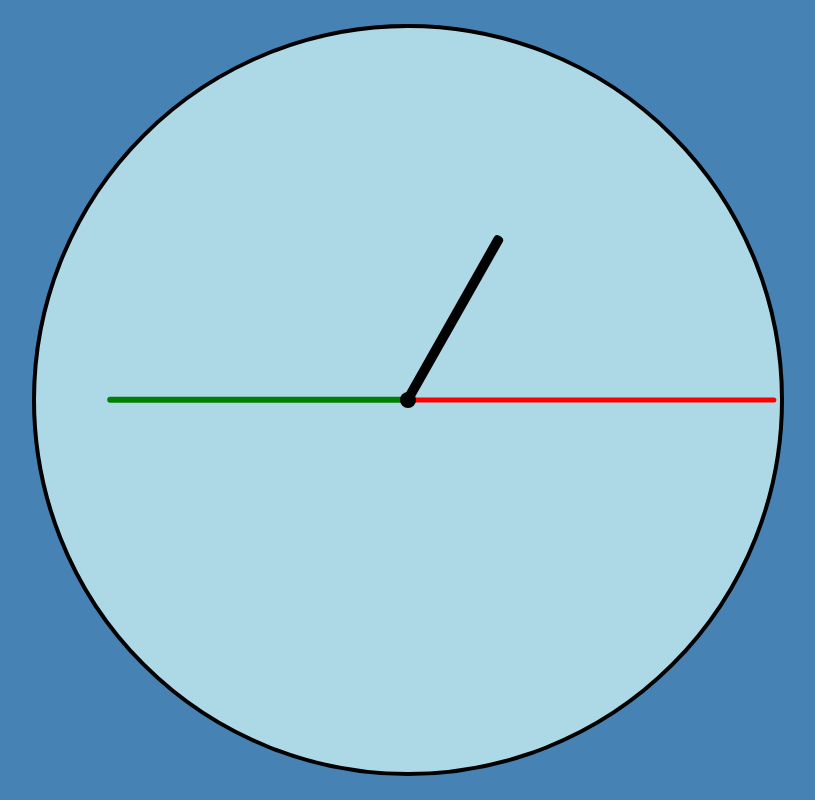
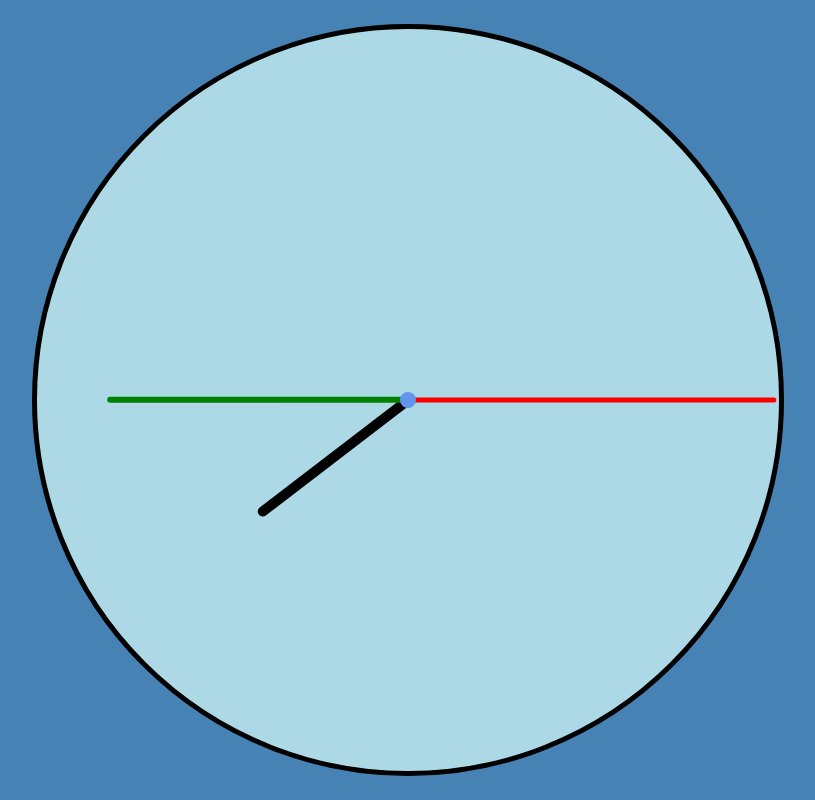
Before and after one commit to emir-masinovic/clock, a plain HTML site: page index.html in a window 1280 px wide. Shown: the whole page, without its empty margins (232-1047 px from the left). Drawn offline with Linux system fonts and the light colour scheme.

Commit message:
Fixes: hour hand Small changes: center color, clock hands border radius, auto-prefixed for all browsers

```diff
--- a/clock.css
+++ b/clock.css
@@ -1,48 +1,63 @@
 * {
-    box-sizing: border-box;
     margin: 0;
     padding: 0;
+    -webkit-box-sizing: border-box;
+    box-sizing: border-box;
 }
 
 body{
+    height: 100vh;
+    display: -webkit-box;
+    display: -ms-flexbox;
+    display: flex;
+    -webkit-box-pack: center;
+    -ms-flex-pack: center;
+    justify-content: center;
+    -webkit-box-align: center;
+    -ms-flex-align: center;
+    align-items: center;
     background-color: steelblue;
-    display: flex;
-    justify-content: center;
-    align-items: center;
-    height: 100vh;
 }
 
 .clock {
     position: relative;
+    display: -webkit-box;
+    display: -ms-flexbox;
     display: flex;
+    -webkit-box-pack: center;
+    -ms-flex-pack: center;
     justify-content: center;
+    -webkit-box-align: center;
+    -ms-flex-align: center;
     align-items: center;
-    border: 4px solid black;
+    border: .35rem solid black;
+    background-color: lightblue;
     border-radius: 50%;
-    background-color: lightblue;
 }
 
 .center{
     width: 1rem;
     height: 1rem;
-    background: black;
-    z-index: 100000;
+    background-color: cornflowerblue;
     border-radius: 50%;
+    z-index: 1;
 }
 
 .hour, .minute, .second{
     position: absolute;
     top: 50%;
     rotate: 180deg;
+    -webkit-transform-origin: top;
+    -ms-transform-origin: top;
     transform-origin: top;
-    border-radius: 0 0 .25rem .25rem;
-    background: black;
+    background-color: black;
+    border-radius: 0 0 .4rem .4rem;
 }
 
 .minute{
-    background: green;
+    background-color: green;
 }
 
 .second{
-    background: red;
+    background-color: red;
 }
--- a/index.js
+++ b/index.js
@@ -12,7 +12,7 @@ const second = document.querySelector('.second')
 
 setInterval(() => {
     const date = new Date()
-    const hourDate = date.getHours() % 12
+    const hourDate = date.getHours() * 30
     const minuteDate = date.getMinutes() * deg
     const secondDate = date.getSeconds() * deg
 
```
